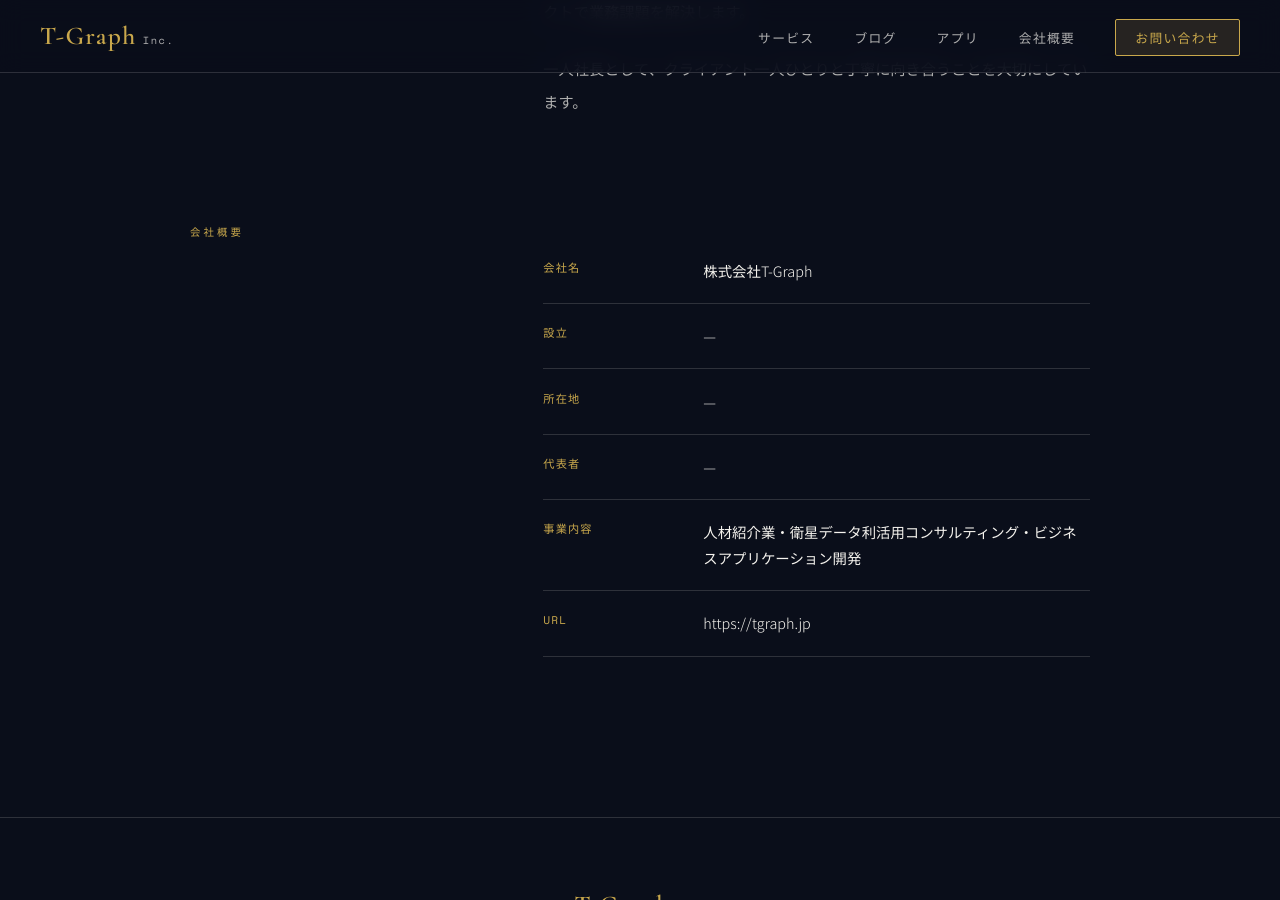
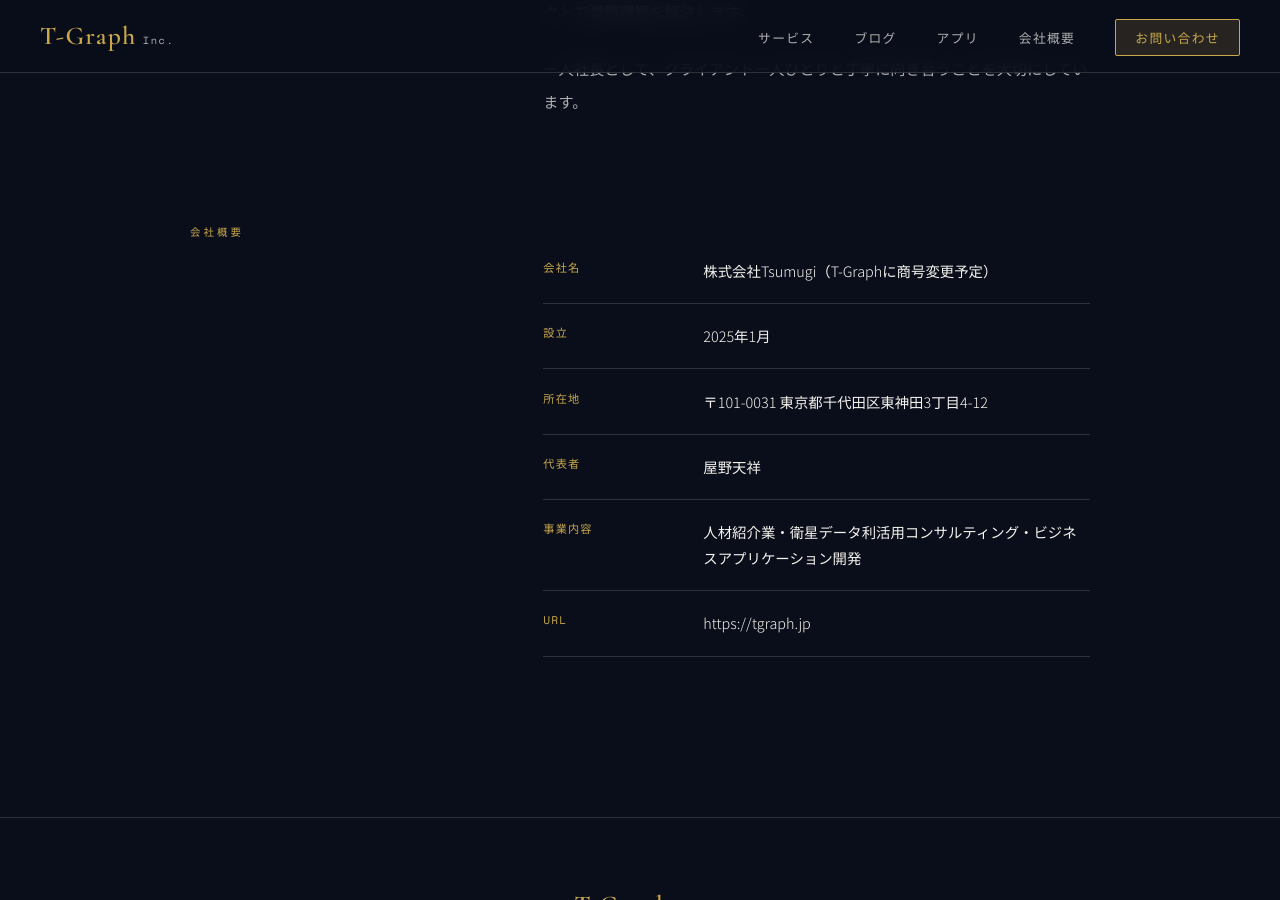
Before and after one commit to TeddyTen/HP_tgraph, a Jekyll site: the page built from about.html, in a window 1280 px wide and 900 px high, scrolled down 777 px. Built offline with Jekyll 4.4.1, drawn with Linux system fonts in a browser that asks for light colours.

Commit message:
update company info

```diff
--- a/about.html
+++ b/about.html
@@ -21,10 +21,10 @@
       <div class="about-label">会社概要</div>
       <div class="about-text">
         <table class="company-table">
-          <tr><td>会社名</td><td>株式会社T-Graph</td></tr>
-          <tr><td>設立</td><td>—</td></tr>
-          <tr><td>所在地</td><td>—</td></tr>
-          <tr><td>代表者</td><td>—</td></tr>
+          <tr><td>会社名</td><td>株式会社Tsumugi（T-Graphに商号変更予定）</td></tr>
+          <tr><td>設立</td><td>2025年1月</td></tr>
+          <tr><td>所在地</td><td>〒101-0031 東京都千代田区東神田3丁目4-12</td></tr>
+          <tr><td>代表者</td><td>屋野天祥</td></tr>
           <tr><td>事業内容</td><td>人材紹介業・衛星データ利活用コンサルティング・ビジネスアプリケーション開発</td></tr>
           <tr><td>URL</td><td>https://tgraph.jp</td></tr>
         </table>
```
